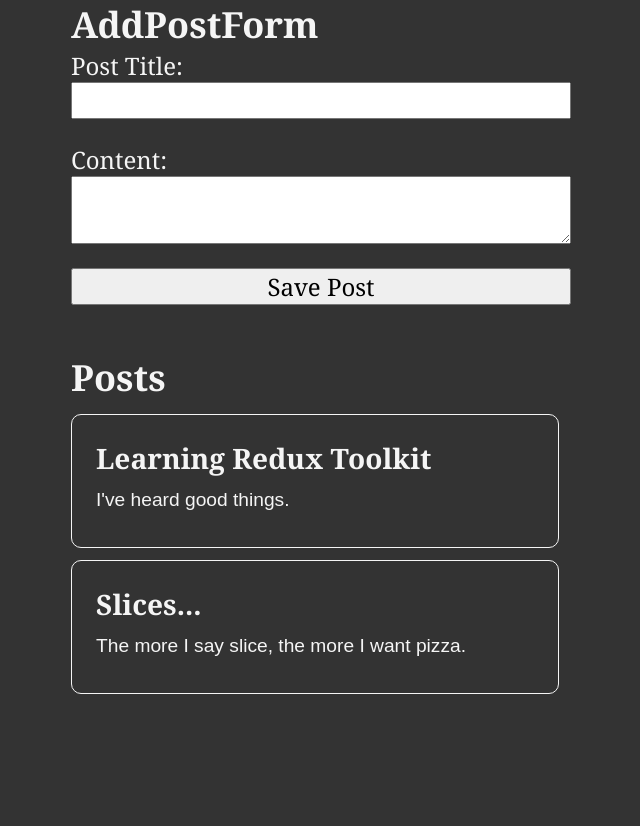
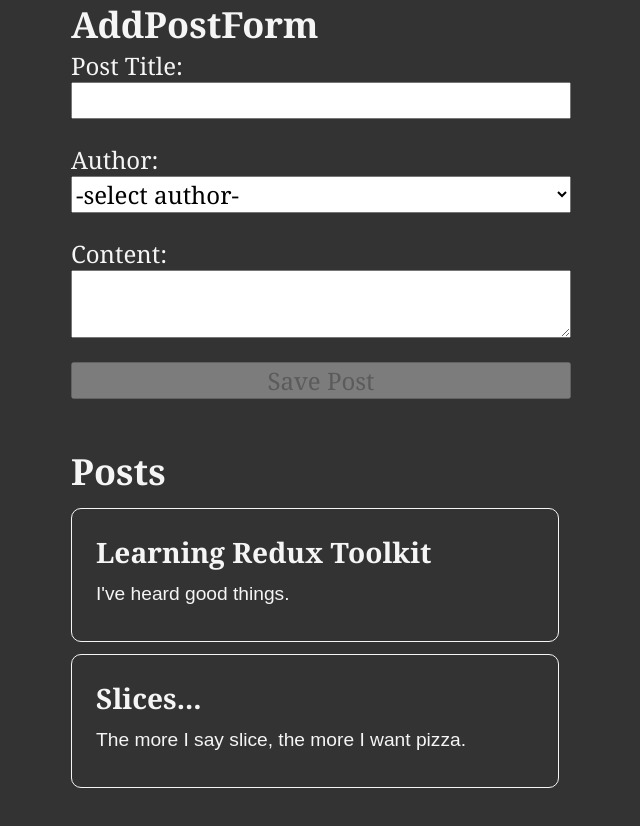
Before and after one commit to Sithija97/React-Development, a React (Create React App) app in the folder dave-redux-project/: page / in a window 1280 px wide. Shown: the top 826 px of the page, without its empty margins (319-959 px from the left). Built offline with nearby package versions, Linux system fonts and the light colour scheme.

Commit message:
added author selection for posts

```diff
--- a/dave-redux-project/src/components/addPostForm.js
+++ b/dave-redux-project/src/components/addPostForm.js
@@ -1,22 +1,35 @@
 import React, { useState } from "react";
-import { useDispatch } from "react-redux";
+import { useDispatch, useSelector } from "react-redux";
 import { postAdded } from "../store/features/posts/postSlice";
+import { selectAllUsers } from "../store/features/users/userSlice";
 
 const AddPostForm = () => {
   const dispatch = useDispatch();
+  const users = useSelector(selectAllUsers);
+
   const [title, setTitle] = useState("");
   const [content, setContent] = useState("");
+  const [userId, setUserId] = useState("");
 
   const onTitleChange = (e) => setTitle(e.target.value);
   const onContentChange = (e) => setContent(e.target.value);
+  const onAuthorChange = (e) => setUserId(e.target.value);
 
   const onSavePostClicked = () => {
     if (title && content) {
-      dispatch(postAdded(title, content));
+      dispatch(postAdded(title, content, userId));
     }
     setTitle("");
     setContent("");
   };
+
+  const userOptions = users.map((user) => (
+    <option key={user.id} value={user.id}>
+      {user.name}
+    </option>
+  ));
+
+  const enableSave = Boolean(title) && Boolean(content) && Boolean(userId);
 
   return (
     <div>
@@ -30,6 +43,13 @@
           value={title}
           onChange={onTitleChange}
         />
+
+        <label htmlFor="postAuthor">Author:</label>
+        <select id="postAuthor" value={userId} onChange={onAuthorChange}>
+          <option value="">-select author-</option>
+          {userOptions}
+        </select>
+
         <label htmlFor="postContent">Content:</label>
         <textarea
           id="postContent"
@@ -38,7 +58,11 @@
           onChange={onContentChange}
         />
 
-        <button type="button" onClick={onSavePostClicked}>
+        <button
+          type="button"
+          onClick={onSavePostClicked}
+          disabled={!enableSave}
+        >
           Save Post
         </button>
       </form>
--- a/dave-redux-project/src/store/features/posts/postSlice.js
+++ b/dave-redux-project/src/store/features/posts/postSlice.js
@@ -37,12 +37,13 @@
       reducer: (state, action) => {
         state.push(action.payload);
       },
-      prepare: (title, content) => {
+      prepare: (title, content, userId) => {
         return {
           payload: {
             id: nanoid(),
             title,
             content,
+            userId,
           },
         };
       },
--- /dev/null
+++ b/dave-redux-project/src/store/features/users/userSlice.js
@@ -0,0 +1,15 @@
+import { createSlice } from "@reduxjs/toolkit";
+
+const initialState = [
+  { id: "0", name: "Sithija" },
+  { id: "1", name: "Shehara" },
+];
+
+const userSlice = createSlice({
+  name: "users",
+  initialState,
+  reducers: {},
+});
+
+export const selectAllUsers = (state) => state.users;
+export default userSlice.reducer;
--- a/dave-redux-project/src/store/store.js
+++ b/dave-redux-project/src/store/store.js
@@ -1,8 +1,10 @@
 import { configureStore } from "@reduxjs/toolkit";
 import postReducer from "./features/posts/postSlice";
+import usersReducer from "./features/users/userSlice";
 
 export const store = configureStore({
   reducer: {
     posts: postReducer,
+    users: usersReducer,
   },
 });
```
